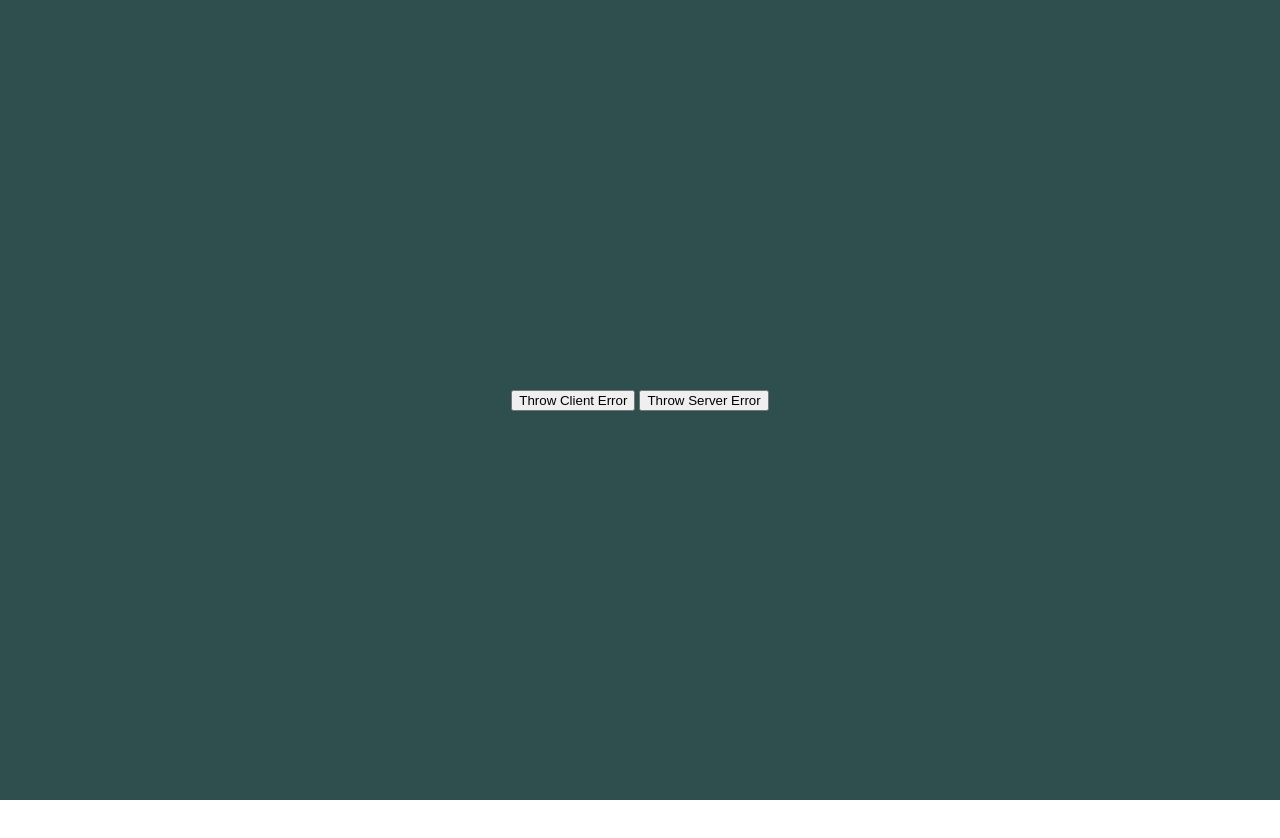
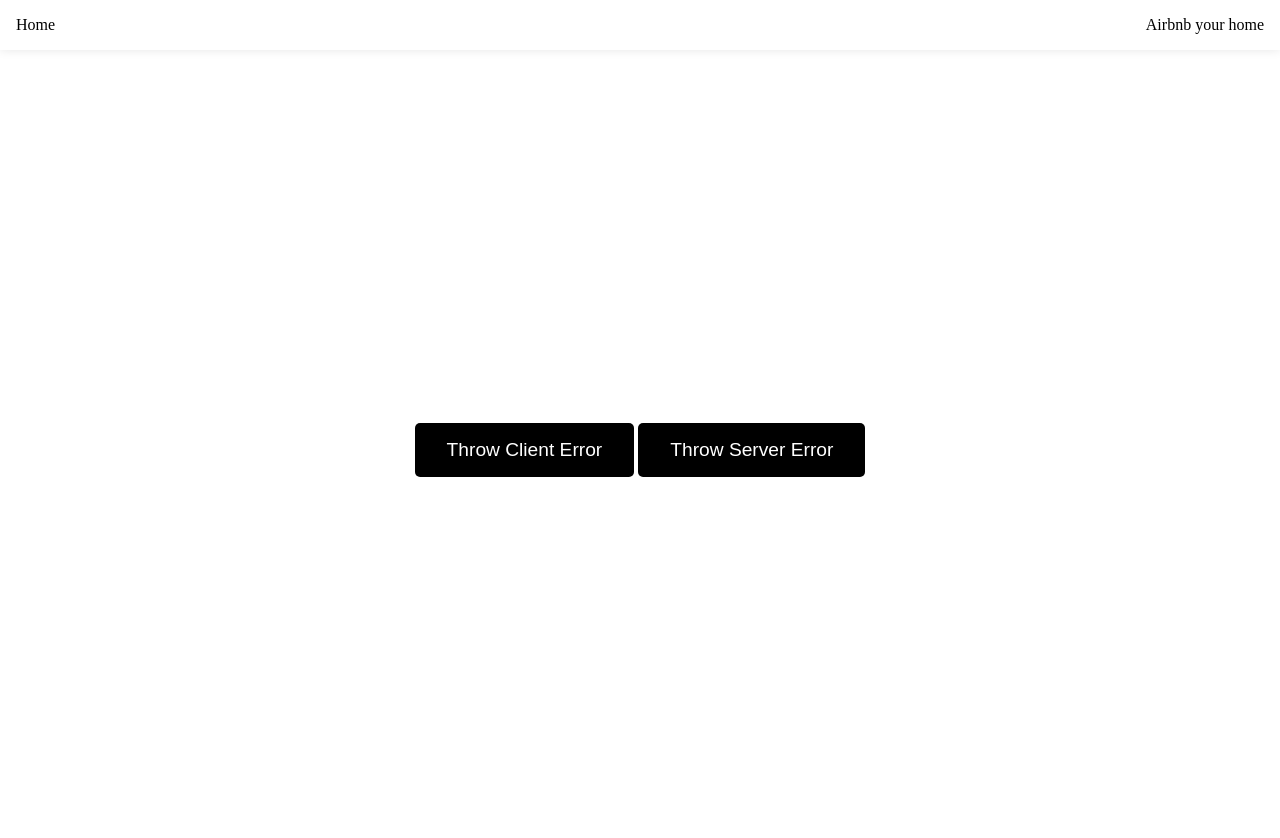
Before and after one commit to cesarnml/sentry-sveltekit, a SvelteKit app: page / in a window 1280 px wide. Shown: the top 838 px of the page. Before the commit the page ends 800 px from the top, so only its background shows below. Built offline with nearby package versions, Linux system fonts and the light colour scheme.

Commit message:
feat: Add basic navbar; copilot styles

```diff
--- /dev/null
+++ b/src/routes/+layout.svelte
@@ -0,0 +1,23 @@
+<nav>
+	<a href="/">Home</a>
+	<a href="/host/homes">Airbnb your home</a>
+</nav>
+<slot />
+
+<style>
+	nav {
+		display: flex;
+		justify-content: space-between;
+		align-items: center;
+		padding: 1rem;
+		background-color: #fff;
+		box-shadow: 0 0 10px rgba(0, 0, 0, 0.1);
+	}
+	a {
+		color: #000;
+		text-decoration: none;
+	}
+	a:hover {
+		text-decoration: underline;
+	}
+</style>
--- a/src/routes/+page.svelte
+++ b/src/routes/+page.svelte
@@ -16,7 +16,6 @@
 <div class="container">
 	<div>
 		<button on:click={triggerClientError}>Throw Client Error</button>
-
 		<button on:click={triggerServerError}>Throw Server Error</button>
 	</div>
 </div>
@@ -29,6 +28,17 @@
 		display: grid;
 		place-items: center;
 		height: 100vh;
-		background-color: darkslategrey;
+	}
+	button {
+		padding: 1rem 2rem;
+		border: none;
+		border-radius: 5px;
+		background-color: #000;
+		color: #fff;
+		font-size: 1.2rem;
+		cursor: pointer;
+	}
+	button:hover {
+		background-color: #333;
 	}
 </style>
--- /dev/null
+++ b/src/routes/host/homes/+page.svelte
@@ -0,0 +1,15 @@
+<div>
+	<h1>Airbnb your home</h1>
+</div>
+
+<style>
+	div {
+		display: grid;
+		place-items: center;
+		height: 100vh;
+	}
+	h1 {
+		font-size: 2rem;
+		font-weight: 500;
+	}
+</style>
```
